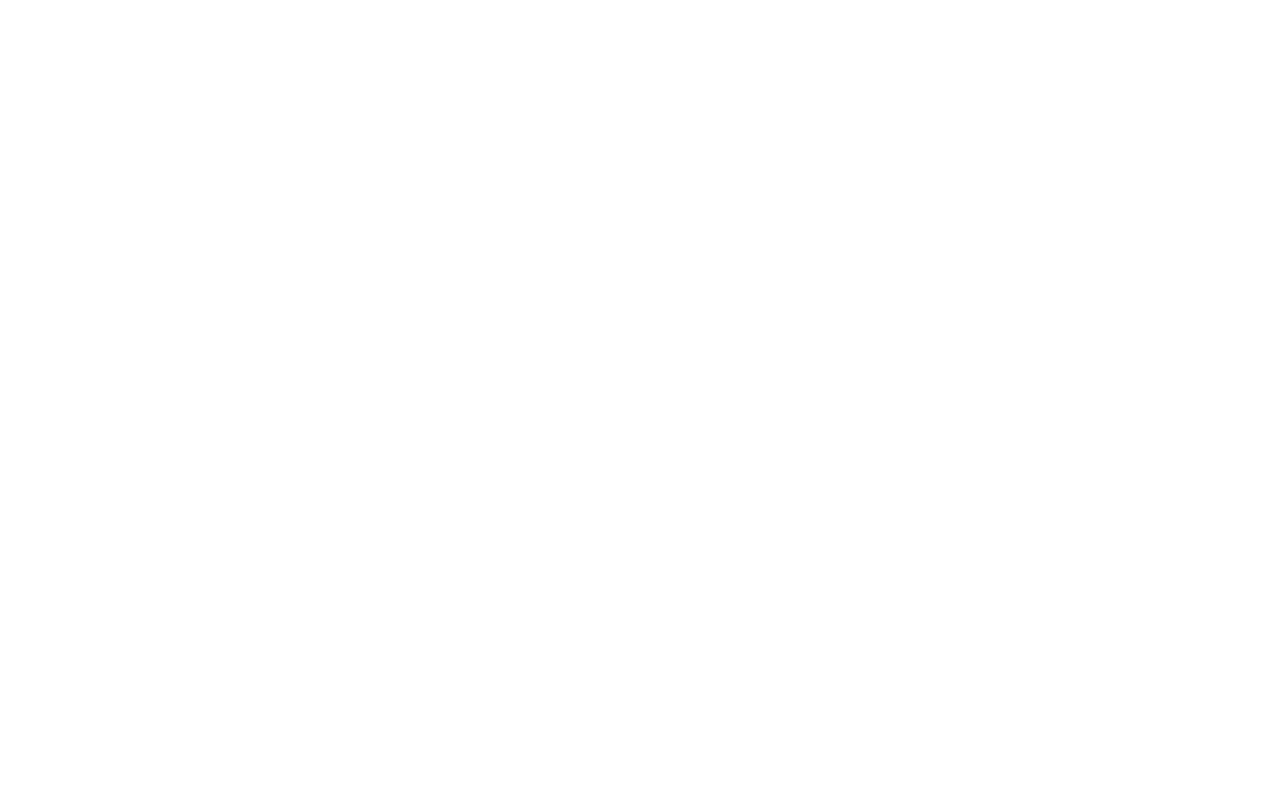
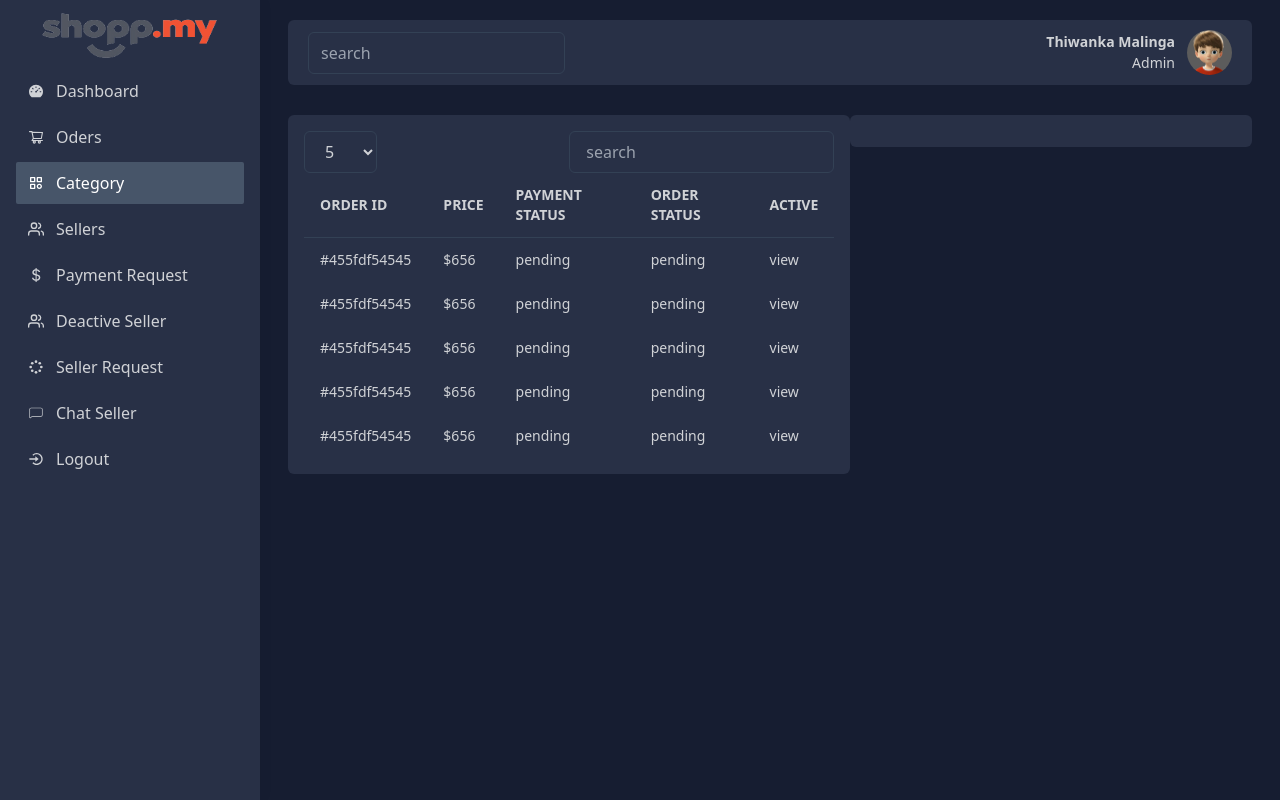
Before and after one commit to thiwaas/green-energy, a React (Create React App) app in the folder frontend/: page /admin/dashboard/category in a window 1280 px wide. Before the commit this address had no page. Built offline with nearby package versions, Linux system fonts and the light colour scheme.

Commit message:
feat : initial commit

```diff
--- a/frontend/src/router/routes/adminRoutes.js
+++ b/frontend/src/router/routes/adminRoutes.js
@@ -1,6 +1,7 @@
 import { lazy } from 'react'
 const AdminDashboard = lazy(() => import("../../views/admin/AdminDashboard"))
 const Orders = lazy(() => import("../../views/admin/Orders"))
+const Category = lazy(() => import("../../views/admin/Category"))
 export const adminRoutes = [
     {
         path : 'admin/dashboard',
@@ -11,5 +12,10 @@
         path : 'admin/dashboard/orders',
         element: <Orders />,
         role: 'admin'
+    },
+    {
+        path : 'admin/dashboard/category',
+        element: <Category />,
+        role: 'admin'
     }
 ]
--- a/frontend/src/views/admin/AdminDashboard.jsx
+++ b/frontend/src/views/admin/AdminDashboard.jsx
@@ -202,7 +202,7 @@
               <td scope='row' className='py-3 px-4 font-medium whitespace-nowrap'>
                 <Link>view</Link>
               </td>
-            </tr>)
+              </tr>)
             }
           </table>
         </div>
--- /dev/null
+++ b/frontend/src/views/admin/Category.jsx
@@ -0,0 +1,63 @@
+/* eslint-disable jsx-a11y/scope */
+/* eslint-disable no-unused-vars */
+import React, { useState } from 'react'
+import { Link } from 'react-router-dom'
+
+const Category = () => {
+    const [parPage, setParPage] = useState(5)
+
+  return (
+    <div className='px-2 lg:px-7 pt-5'>
+        <div className='flex flex-wrap w-full'>
+            <div className='w-full lg:w-7/12'>
+                <div className='w-full p-4 bg-[#283046] rounded-md'>
+                    <div className='flex justify-between items-center'>
+                        <select onChange={(e) => setParPage(parseInt(e.target.value))}className='px-4 py-2 focus:border-indigo-500 outline-none bg-[#283046] border border-slate-700 rounded-md text-[#d0d2d6]'>
+                            <option value= "5">5</option>
+                            <option value= "5">15</option>
+                            <option value= "5">25</option>
+                        </select>
+                        <input className='px-4 py-2 focus:border-indigo-500 outline-none bg-[#283046] border border-slate-700 rounded-md text-[#d0d2d6]' type="text" placeholder= 'search'/>
+                    </div>
+                    <div className='realative overflow-x-auto'>
+                        <table className='w-full text-sm text-left text-[#d0d2d6]'>
+                            <thead className='text-sm text-[#d0d2d6] uppercase border-b border-slate-700'>
+                                <tr>
+                                <th scope='col' className='py-3 px-4'>Order Id</th>
+                                <th scope='col' className='py-3 px-4'>Price</th>
+                                <th scope='col' className='py-3 px-4'>Payment Status</th>
+                                <th scope='col' className='py-3 px-4'>Order Status</th>
+                                <th scope='col' className='py-3 px-4'>Active</th>
+                                </tr>
+                            </thead>
+                            <tbody>
+                            </tbody>
+                            {
+                                [1, 2, 3, 4, 5].map((d, i) => <tr key={i}>
+                                    <td scope='row' className='py-3 px-4 font-medium whitespace-nowrap'>#455fdf54545</td>
+                                    <td scope='row' className='py-3 px-4 font-medium whitespace-nowrap'>$656</td>
+                                    <td scope='row' className='py-3 px-4 font-medium whitespace-nowrap'>
+                                        <span>pending</span>
+                                    </td>
+                                    <td scope='row' className='py-3 px-4 font-medium whitespace-nowrap'>
+                                        <span>pending</span>
+                                    </td>
+                                    <td scope='row' className='py-3 px-4 font-medium whitespace-nowrap'>
+                                        <Link>view</Link>
+                                    </td>
+                                </tr>)
+                            }
+                        </table>
+                    </div>
+                </div>
+            </div>
+            <div className='w-full lg:w-5/12'>
+                <div className='w-full p-4 bg-[#283046] rounded-md'>
+                </div>
+            </div>
+        </div>
+    </div>
+  )
+}
+
+export default Category
```
